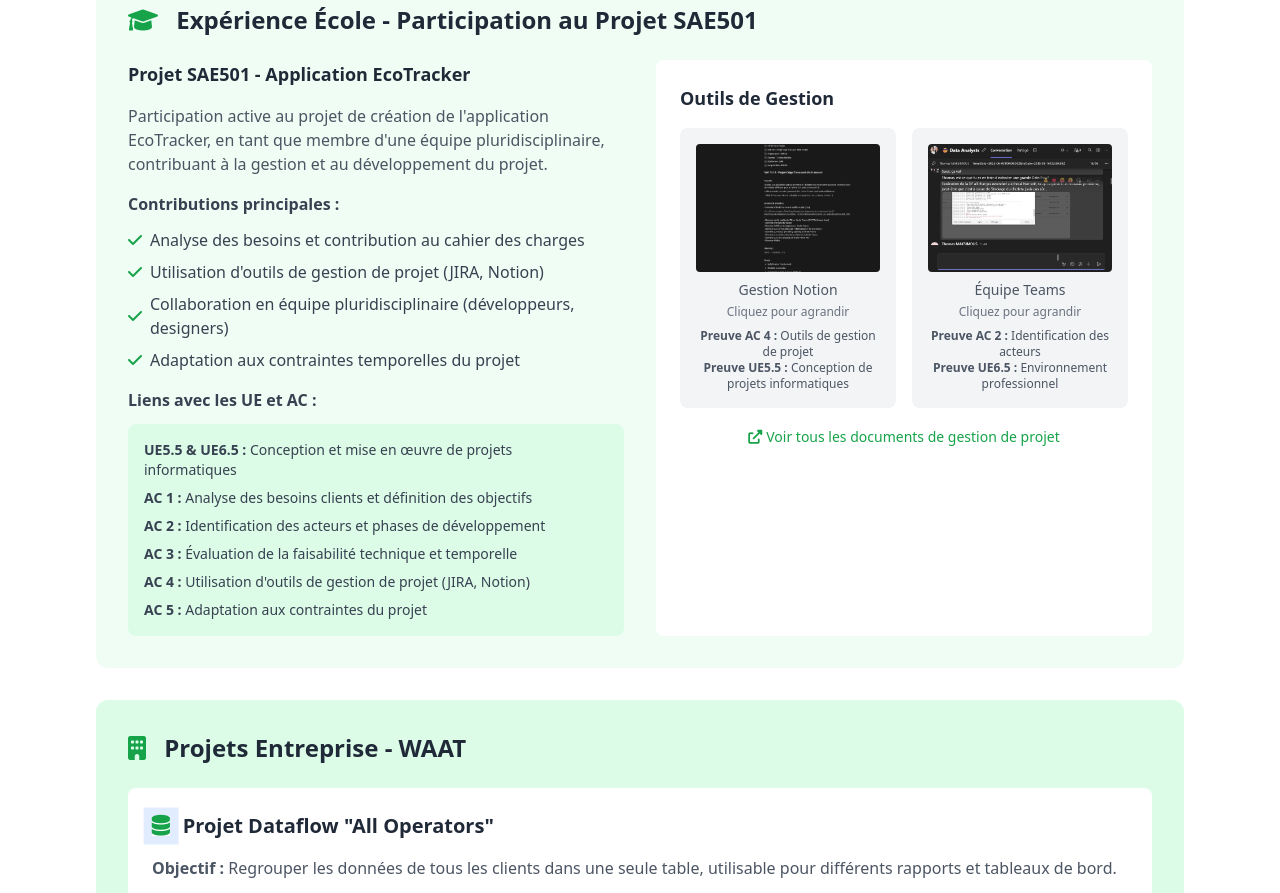
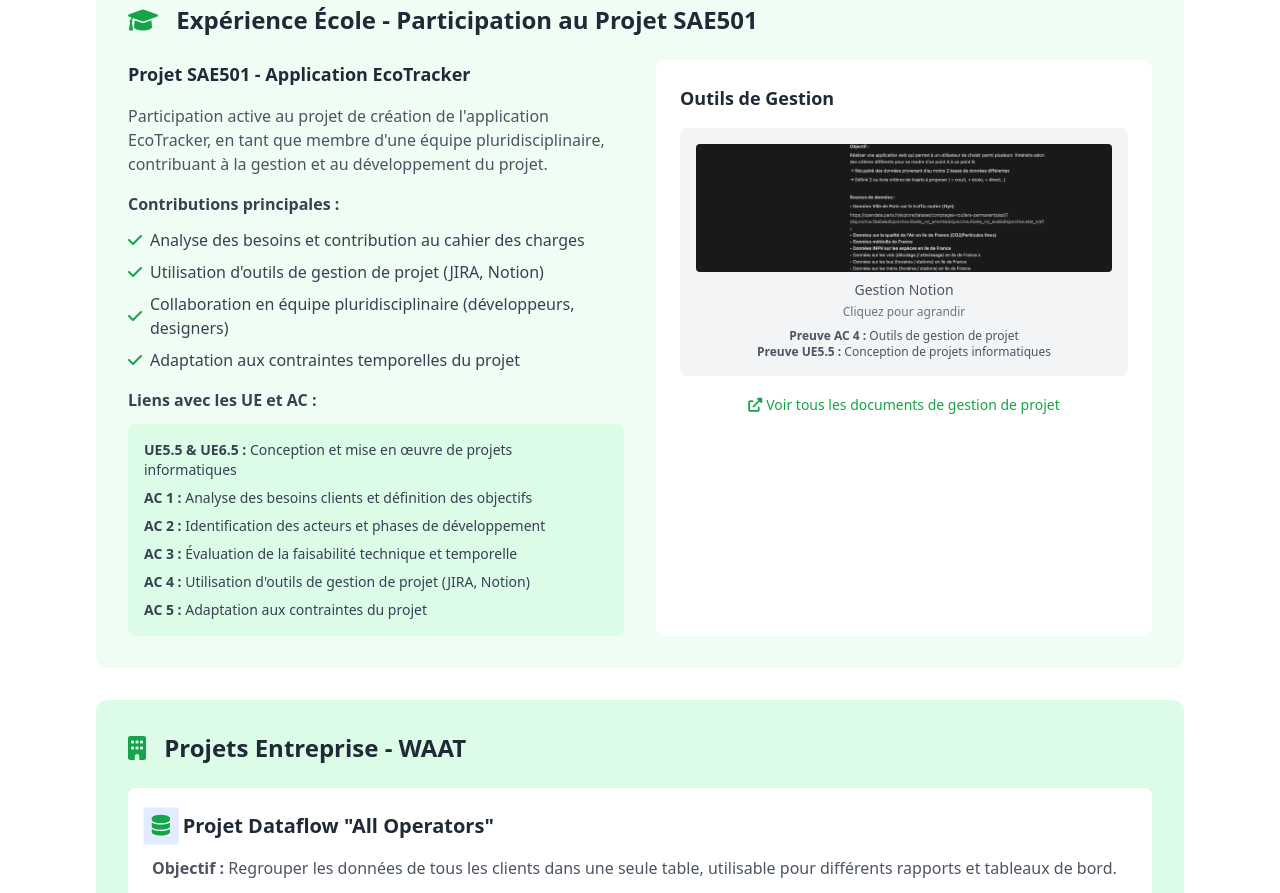
Before and after one commit to tmsmks/Portfolio-thomaks, a plain HTML site: page competence5.html in a window 1280 px wide. Shown: the part 2460-3353 px from the top of the page. Drawn offline with nearby package versions, Linux system fonts and the light colour scheme.

Commit message:
🔧 Correction de cohérence des preuves - Suppression preuve WAAT de la section SAE501
❌ PROBLÈME IDENTIFIÉ :
- Dans la section 'Expérience École - Participation au Projet SAE501' (compétence 5)
- Image 'groupe_teams.jpg' avec références à 'ClicData' et 'Data Analysts'
- Cette preuve appartient à l'expérience WAAT, pas SAE501

✅ CORRECTION APPLIQUÉE :
- Suppression de l'image 'groupe_teams.jpg' de la section SAE501
- Conservation uniquement de 'Pasted Graphic 1.png' (Notion) pour SAE501
- Passage de grid-cols-2 à grid-cols-1 pour maintenir la mise en page

🎯 RÉSULTAT :
- Section SAE501 : Preuves uniquement SAE501 (Notion)
- Section WAAT : Preuves uniquement WAAT (Teams, ClicData, etc.)
- Cohérence parfaite entre expériences et preuves visuelles

```diff
--- a/competence5.html
+++ b/competence5.html
@@ -311,7 +311,7 @@
                     </div>
                     <div class="bg-white rounded-lg p-6">
                         <h4 class="text-lg font-semibold text-gray-800 mb-4">Outils de Gestion</h4>
-                        <div class="grid grid-cols-2 gap-4">
+                        <div class="grid grid-cols-1 gap-4">
                             <div class="bg-gray-100 rounded-lg p-4 text-center">
                                 <img src="traces/Pasted Graphic 1.png" alt="Gestion Notion" class="w-full h-32 object-cover rounded mb-2 cursor-pointer" onclick="openModal(this.src)">
                                 <p class="text-gray-600 text-sm">Gestion Notion</p>
@@ -319,15 +319,6 @@
                                 <div class="mt-2 text-xs text-gray-600">
                                     <p><strong>Preuve AC 4 :</strong> Outils de gestion de projet</p>
                                     <p><strong>Preuve UE5.5 :</strong> Conception de projets informatiques</p>
-                                </div>
-                            </div>
-                            <div class="bg-gray-100 rounded-lg p-4 text-center">
-                                <img src="traces/groupe_teams.jpg" alt="Équipe Teams" class="w-full h-32 object-cover rounded mb-2 cursor-pointer" onclick="openModal(this.src)">
-                                <p class="text-gray-600 text-sm">Équipe Teams</p>
-                                <p class="text-xs text-gray-500 mt-1">Cliquez pour agrandir</p>
-                                <div class="mt-2 text-xs text-gray-600">
-                                    <p><strong>Preuve AC 2 :</strong> Identification des acteurs</p>
-                                    <p><strong>Preuve UE6.5 :</strong> Environnement professionnel</p>
                                 </div>
                             </div>
                         </div>
```
